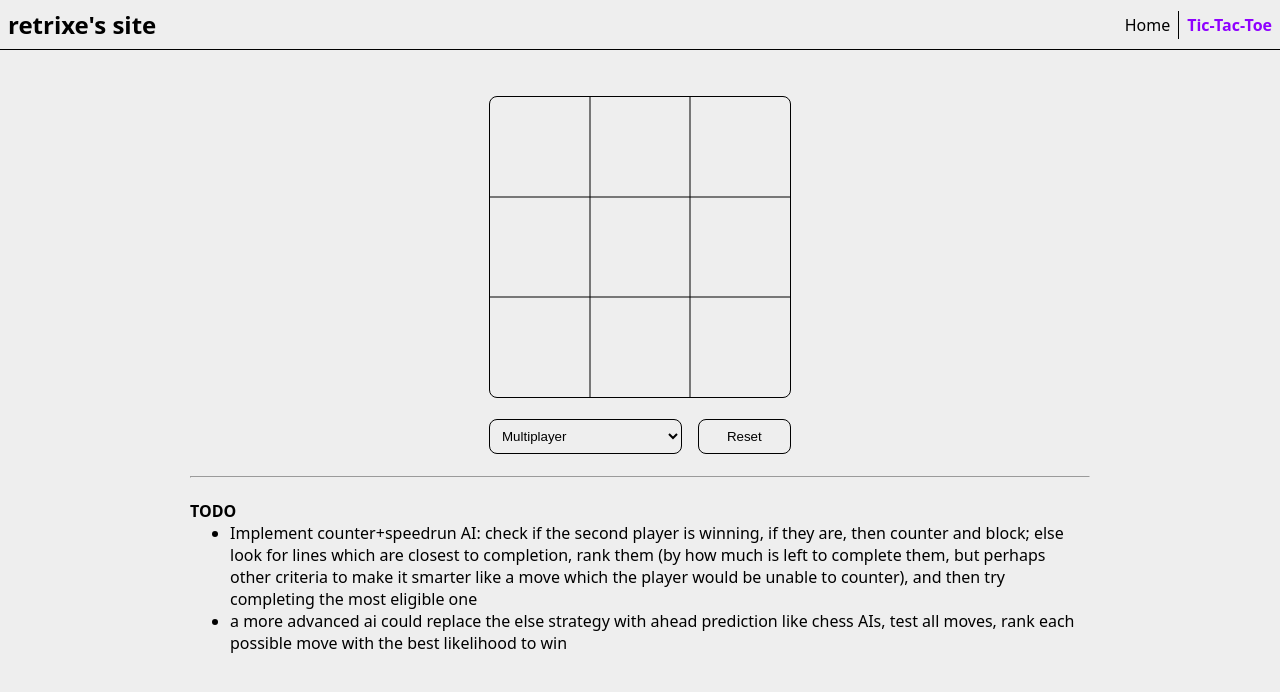
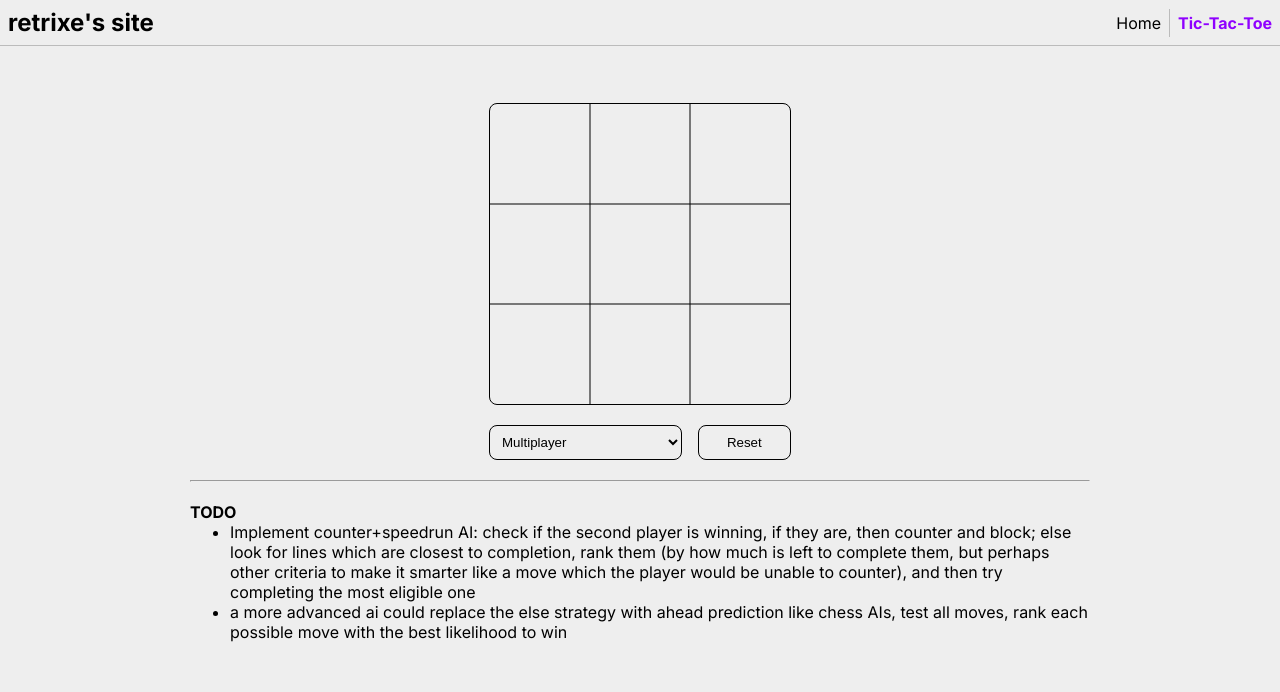
Before and after one commit to retrixe/retrixe, a Next.js app: page /experiments/tictactoe in a window 1280 px wide. Shown: the top 692 px of the page. Built offline with nearby package versions, Linux system fonts and the light colour scheme.

Commit message:
Switch up font, colors, add margin, edit readme

```diff
--- a/pages/_app.tsx
+++ b/pages/_app.tsx
@@ -2,8 +2,18 @@ import createCache from '@emotion/cache'
 import { CacheProvider, Global, css } from '@emotion/react'
 
 import { type AppProps } from 'next/app'
+import { Inter } from 'next/font/google'
 
 const cache = createCache({ key: 'next' })
+
+// Choices: Inter / Open Sans / IBM Plex Sans / Libre Franklin / Lato / Noto Sans / Oxygen
+// const switzer = localFont({ src: './Switzer-Variable.ttf' })
+const inter = Inter({
+  subsets: ['latin'],
+  // weight: ['100', '200', '300', '400', '500', '600', '700'], // IBM Plex Sans
+  // weight: ['100', '300', '400', '700', '900'], // Lato
+  // weight: ['300', '400', '700'], // Oxygen
+})
 
 const App = ({
   Component,
@@ -18,9 +28,10 @@ const App = ({
 
         @media (prefers-color-scheme: dark) {
           :root {
-            --link-color: #fbaed2; /* Color: Lavender pink */
-            --background-color: #333;
+            --link-color: #40e0d0; /* Color: Was Heliotrope (#df73ff), now Turquoise */
+            --background-color: #111; /* Color: Was #333 */
             --color: #ffffff;
+            --divider-color: #666;
           }
         }
 
@@ -29,13 +40,14 @@ const App = ({
             --link-color: #8f00ff; /* Color: Was Bright pink (#ff007f), now Electric violet */
             --background-color: #eee;
             --color: #000000;
+            --divider-color: #bbb;
           }
         }
 
         body {
-          font-family: system-ui, 'Segoe UI', Roboto, Oxygen-Sans, Ubuntu, Cantarell,
-            'Helvetica Neue', Helvetica, Arial, sans-serif, 'Apple Color Emoji', 'Segoe UI Emoji',
-            'Segoe UI Symbol';
+          font-family: ${inter.style.fontFamily}, system-ui, 'Segoe UI', Roboto, Oxygen-Sans, Ubuntu,
+            Cantarell, 'Helvetica Neue', Helvetica, Arial, sans-serif, 'Apple Color Emoji',
+            'Segoe UI Emoji', 'Segoe UI Symbol';
           background-color: var(--background-color);
           color: var(--color);
         }
--- a/pages/index.tsx
+++ b/pages/index.tsx
@@ -14,7 +14,7 @@ import { read } from 'to-vfile'
 
 const HomePageContent = styled(CentredContent)({
   '@media (min-width: 968px)': {
-    boxSizing: 'border-box', // Not really necessary, but the text is a bit misaligned without this.
+    // boxSizing: 'border-box', // Not really necessary, but the text is a bit misaligned without this.
   },
   '& h3': { fontSize: '1.5em' }, // Copying h2 sizing here, just personal preference.
   '& a': { color: 'var(--link-color)' },
--- a/src/TopBar.tsx
+++ b/src/TopBar.tsx
@@ -8,7 +8,8 @@ const TopBarContainer = styled.div({
   width: '100%',
   padding: '8px',
   boxSizing: 'border-box',
-  borderBottom: '1px solid var(--color)',
+  borderBottom: '1px solid var(--divider-color)',
+  marginBottom: '0.8rem',
 })
 
 const StyledLink = styled(Link, {
@@ -21,7 +22,7 @@ const StyledLink = styled(Link, {
 }))
 
 const Divider = styled.div({
-  borderLeft: '1px solid var(--color)',
+  borderLeft: '1px solid var(--divider-color)',
   height: '28px',
   marginRight: '8px',
 })
```
Also changed, not shown: 1 other file (tests, documents, lock files or other folders).
